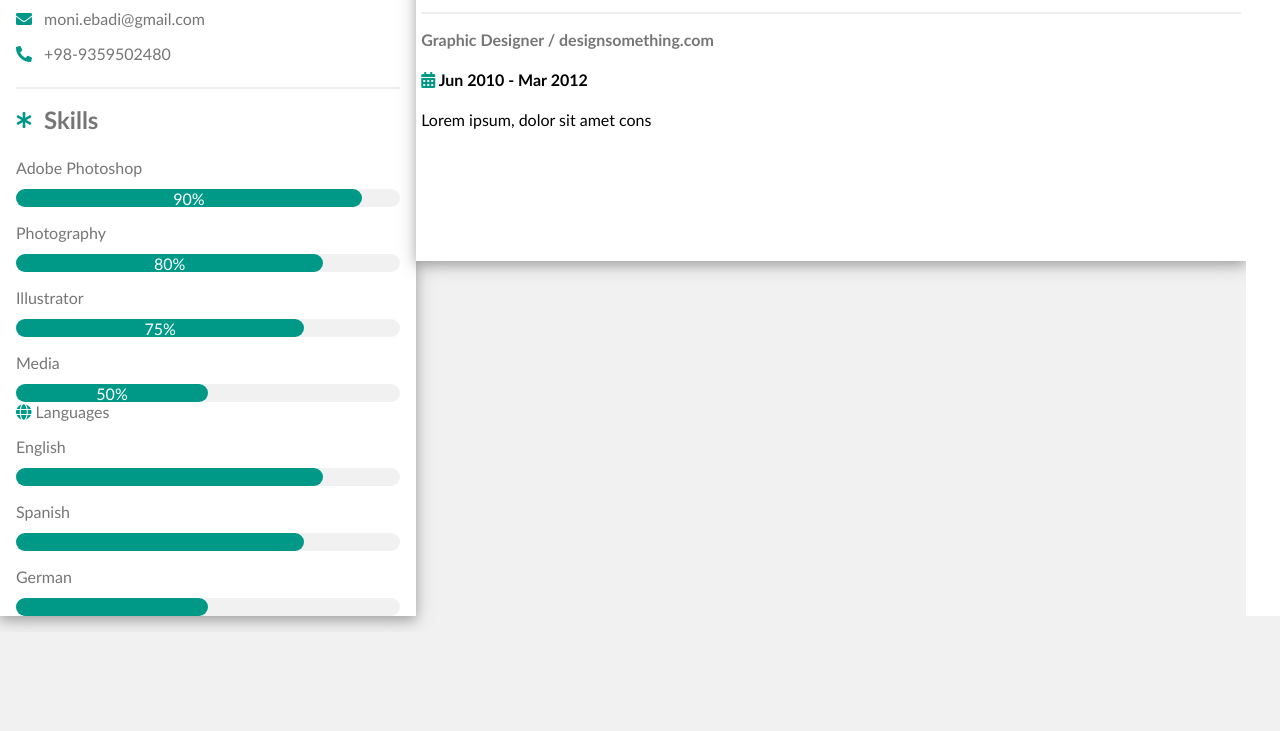
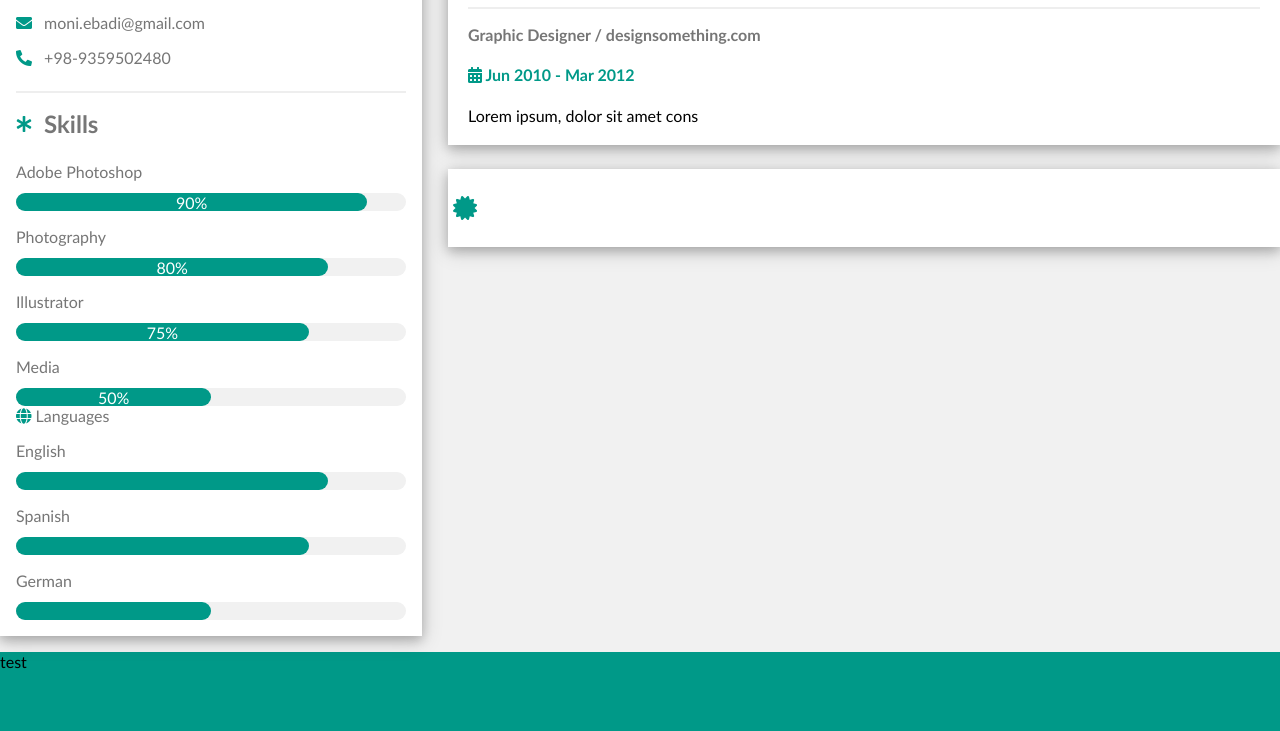
Before and after one commit to moniebadi/resume, a website: page index.html in a window 1280 px wide. Shown: the part 365-1096 px from the top of the page. Before the commit the page ends 997 px from the top, so only its background shows below. Drawn offline with nearby package versions, Linux system fonts and the light colour scheme; files that its build step writes are made by us from their sources.

Commit message:
fix: some style & refactor

```diff
--- a/index.html
+++ b/index.html
@@ -1,18 +1,18 @@
 <!DOCTYPE html>
 <html lang="en">
-
 <head>
     <meta charset="UTF-8">
     <meta http-equiv="X-UA-Compatible" content="IE=edge">
     <meta name="viewport" content="width=device-width, initial-scale=1.0">
-    <title>Resume</title>
+    <title>Monire Ebadi</title>
+    <link rel="icon" type="image/x-icon" href="./favicon.ico">
     <link rel="stylesheet" href="./style.css">
     <link rel="stylesheet" href="https://cdnjs.cloudflare.com/ajax/libs/font-awesome/5.13.0/css/all.min.css">
 </head>
 
 <body>
     <div class="app">
-        <div class="contact">
+        <div class="contact shadow">
             <div class="avatar">
                 <img src="./avatar_hat.jpg" alt="">
                 <span>Monire Ebadi</span>
@@ -103,6 +103,7 @@
 
         </div>
         <div class="about">
+            <div class="work-experience shadow">
                 <h2 class="first">
                     <i class="fa fa-suitcase"></i>
                     Work Experience
@@ -129,16 +130,21 @@
                     Jun 2010 - Mar 2012
                 </h4>
                 Lorem ipsum, dolor sit amet cons
+
             </div>
-        <div class="education">
+            <div class="education shadow">
                 <h2 class="second">
                     <i class="fa fa-certificate"></i>
 
                 </h2>
 
             </div>
+        </div>
 
     </div>
+    <footer>
+        test
+    </footer>
 
 </body>
 
--- a/index.scss
+++ b/index.scss
@@ -19,19 +19,33 @@ i {
     color: $main-color;
 }
 
+.separator {
+    margin: 16px 0;
+    border: 1px solid #eee;
+}
+
+.w-90 {
+    width: 90%;
+}
+
+.w-80 {
+    width: 80%;
+}
+
+.w-75 {
+    width: 75%;
+}
+
+.w-50 {
+    width: 50%;
+}
+
 .app {
     display: flex;
     max-width: 1400px;
     width: 100%;
     margin: 16px auto;
     justify-content: space-between;
-}
-
-.contact,
-.about {
-    box-shadow: 0 4px 10px 0 rgba(0, 0, 0, 0.2), 0 4px 20px 0 rgba(0, 0, 0, 0.19);
-    background-color: $white;
-}
 
     .contact {
         width: 33%;
@@ -56,8 +70,7 @@ i {
 
         .info {
             color: $light-gray;
-
-        padding: 0 16px;
+            padding: 0 16px 16px;
 
             .detail {
                 &-item {
@@ -76,6 +89,7 @@ i {
                     display: flex;
                     align-items: center;
                     margin-bottom: 24px;
+
                     span {
                         font-size: 24px;
                         margin-left: 12px;
@@ -89,6 +103,7 @@ i {
                     .title {
                         margin: 16px 0 12px;
                     }
+
                     .progress-wrapper {
                         position: relative;
 
@@ -105,7 +120,7 @@ i {
                             background-color: $main-color;
                             position: absolute;
                             top: 0;
-                        color: $white;
+                            color: #fff;
                             text-align: center;
                         }
                     }
@@ -117,6 +132,7 @@ i {
                     .title {
                         margin: 16px 0 12px;
                     }
+
                     .progress-wrapper {
                         position: relative;
 
@@ -145,7 +161,6 @@ i {
 
     .about {
         width: 65%;
-    padding: 5px;
         height: 600px;
 
 
@@ -153,32 +168,41 @@ i {
             color: $light-gray;
         }
 
-    & i {
+        .work-experience {
+            margin-bottom: 24px;
+            padding: 20px;
+
+            h2 {
+                margin-top: 0;
+            }
+
+            h4 {
                 color: $main-color;
-
             }
         }
 
         .education {
-    background-color: $white;
             padding: 5px;
-    // display: flex;
-    // flex-direction: column;
+        }
+    }
+}
 
+
+// change it to mixin
+.shadow {
+    box-shadow: 0 4px 10px 0 rgba(0, 0, 0, 0.2), 0 4px 20px 0 rgba(0, 0, 0, 0.19);
+    background-color: #fff;
 }
-.separator {
-    margin: 16px 0;
-    border: 1px solid #eee;
+
+
+
+
+
+
+
+
+
+footer {
+    background: $main-color;
+    height: 100px;
 }
-.w-90 {
-    width: 90%;
-}
-.w-80 {
-    width: 80%;
-}
-.w-75 {
-    width: 75%;
-}
-.w-50 {
-    width: 50%;
-}
```
Lines whose indentation alone changed are shown as unchanged.
